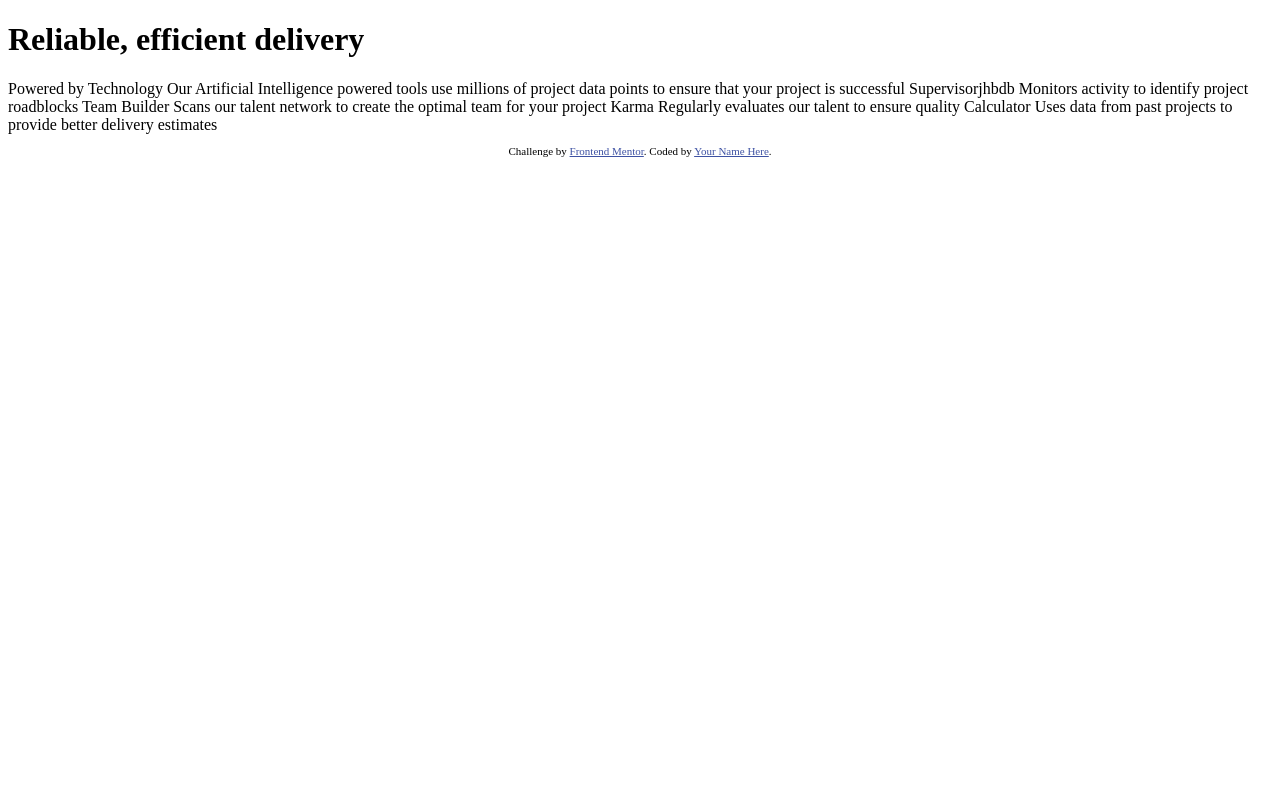
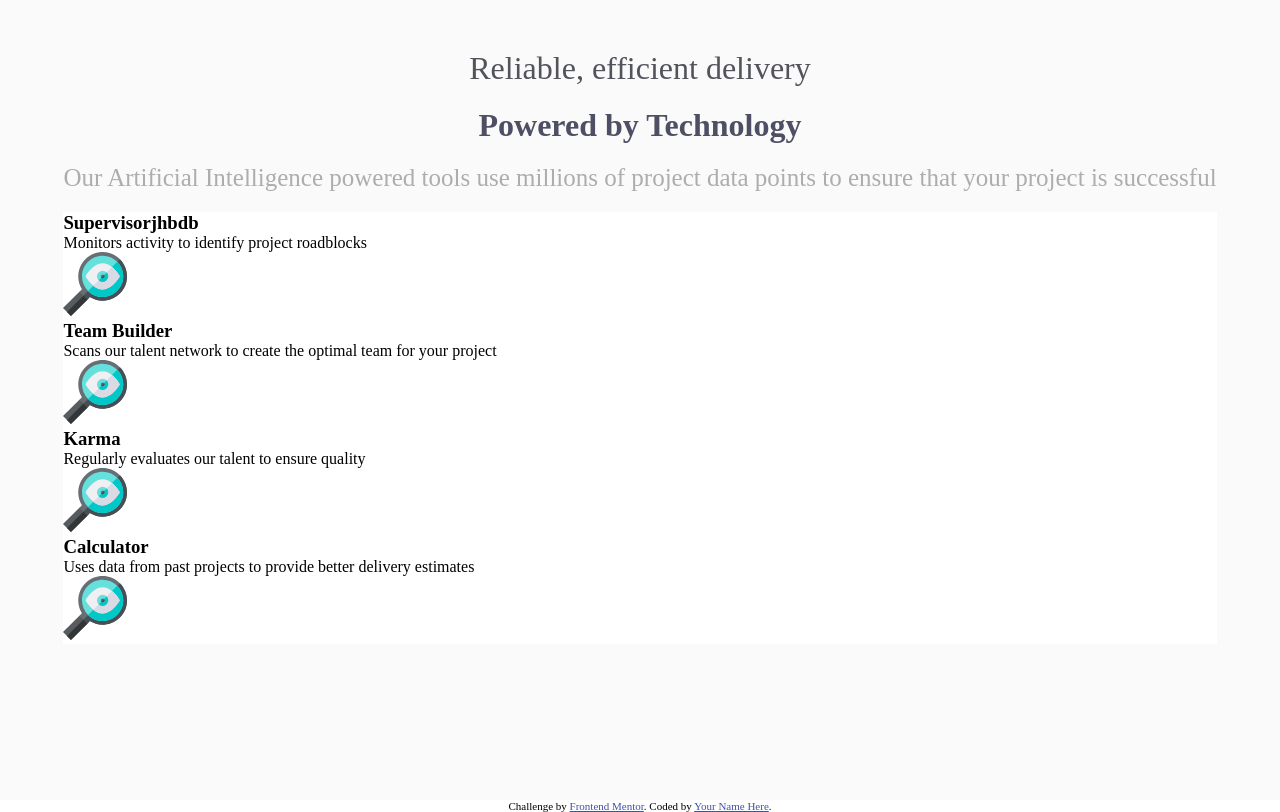
Before and after one commit to NikunjPatel-10/four-card-feature-section-master, a website: page index.html in a window 1280 px wide. Drawn offline with Linux system fonts and the light colour scheme.

Commit message:
card-section

```diff
--- a/assets/scss/Base/_colors.scss
+++ b/assets/scss/Base/_colors.scss
@@ -0,0 +1 @@
+$main-bg-color: hsl(0deg 0% 98%);
--- a/assets/scss/Base/_global.scss
+++ b/assets/scss/Base/_global.scss
@@ -0,0 +1,40 @@
+// universal css
+* {
+    margin: 0px;
+    padding: 0px;
+    box-sizing: border-box;
+}
+
+html,
+body {
+    height: 100%;
+    width: 100%;
+}
+
+body {
+    overflow: hidden;
+}
+
+.h-100 {
+    height: 100%;
+}
+
+.w-100{
+    width: 100%;
+}
+
+.d-flex {
+    display: flex;
+}
+
+.justify-content-center {
+    justify-content: center;
+}
+
+.align-items-center {
+    align-items: center;
+}
+
+.flex-column{
+    flex-direction: column;
+}
--- a/assets/scss/layout/_card.scss
+++ b/assets/scss/layout/_card.scss
@@ -0,0 +1,28 @@
+.main-wrapper {
+    background-color: $main-bg-color;
+}
+
+.container {
+    padding: 50px;
+}
+
+.main-heading{
+    color: hsl(233deg 5% 34%);
+    font-weight: 100;
+    margin-bottom: 20px;
+}
+
+.sub-heading {
+    color: hsl(237deg 13% 35%);
+    margin-bottom: 20px;
+}
+
+.description-text {
+    color: hsl(0deg 0% 68%);
+    font-size: 25px;
+    margin-bottom: 20px;
+}
+
+.card{
+    background-color: hsl(0deg 0% 100%);
+}
--- a/assets/scss/layout/_index.scss
+++ b/assets/scss/layout/_index.scss
@@ -1,2 +1,2 @@
-@import "header";
+
 @import "card"
--- a/assets/scss/style.scss
+++ b/assets/scss/style.scss
@@ -0,0 +1,3 @@
+@import "Base/index" ;
+
+@import "layout/index"
--- a/index.html
+++ b/index.html
@@ -1,8 +1,10 @@
 <!DOCTYPE html>
 <html lang="en">
+
 <head>
   <meta charset="UTF-8">
-  <meta name="viewport" content="width=device-width, initial-scale=1.0"> <!-- displays site properly based on user's device -->
+  <meta name="viewport" content="width=device-width, initial-scale=1.0">
+  <!-- displays site properly based on user's device -->
 
   <link rel="icon" type="image/png" sizes="32x32" href="./images/favicon-32x32.png">
   <link rel="stylesheet" href="assets/css/style.css">
@@ -10,31 +12,65 @@
 
   <!-- Feel free to remove these styles or customise in your own stylesheet 👍 -->
   <style>
-    .attribution { font-size: 11px; text-align: center; }
-    .attribution a { color: hsl(228, 45%, 44%); }
+    .attribution {
+      font-size: 11px;
+      text-align: center;
+    }
+
+    .attribution a {
+      color: hsl(228, 45%, 44%);
+    }
   </style>
 </head>
+
 <body>
+  <div class="main-wrapper h-100 w-100 d-flex justify-content-center ">
+    <div class="container">
+      <div class="d-flex flex-column justify-content-center align-items-center">
 
-  <h1>Reliable, efficient delivery</h1>
-  Powered by Technology
+        <h1 class="main-heading">Reliable, efficient delivery</h1>
+        <h1 class="sub-heading"> Powered by Technology</h1>
 
-  Our Artificial Intelligence powered tools use millions of project data points
-  to ensure that your project is successful
+        <p class="description-text"> Our Artificial Intelligence powered tools use millions of project data points
+          to ensure that your project is successful </p>
 
-  Supervisorjhbdb
-  Monitors activity to identify project roadblocks
+      </div>
+      <section class="card-wrapper">
 
-  Team Builder
-  Scans our talent network to create the optimal team for your project
+        <div class="card">
+          <h3> Supervisorjhbdb </h3>
+          <p class="card-text">Monitors activity to identify project roadblocks </p>
+          <figure>
+            <img src="images/icon-supervisor.svg" alt="">
+          </figure>
+        </div>
+        <div class="card">
+          <h3>Team Builder</h3>
+          <p>Scans our talent network to create the optimal team for your project</p>
+          <figure>
+            <img src="images/icon-supervisor.svg" alt="">
+          </figure>
+        </div>
 
-  Karma
-  Regularly evaluates our talent to ensure quality
-
-  Calculator
-  Uses data from past projects to provide better delivery estimates
+        <div class="card">
+          <h3> Karma</h3>
+          <p> Regularly evaluates our talent to ensure quality</p>
+          <figure>
+            <img src="images/icon-supervisor.svg" alt="">
+          </figure>
+        </div>
+        <div class="card">
+          <h3> Calculator</h3>
+          <p>Uses data from past projects to provide better delivery estimates</p>
+          <figure>
+            <img src="images/icon-supervisor.svg" alt="">
+          </figure>
+        </div>
+      </section>
+    </div>
 
 
+  </div>
   <footer>
     <p class="attribution">
       Challenge by <a href="https://www.frontendmentor.io?ref=challenge" target="_blank">Frontend Mentor</a>.
@@ -42,4 +78,5 @@
     </p>
   </footer>
 </body>
+
 </html>
```
Also changed, not shown: assets/css/style.css, assets/scss/layout/_header.scss (deleted), 1 other file.
